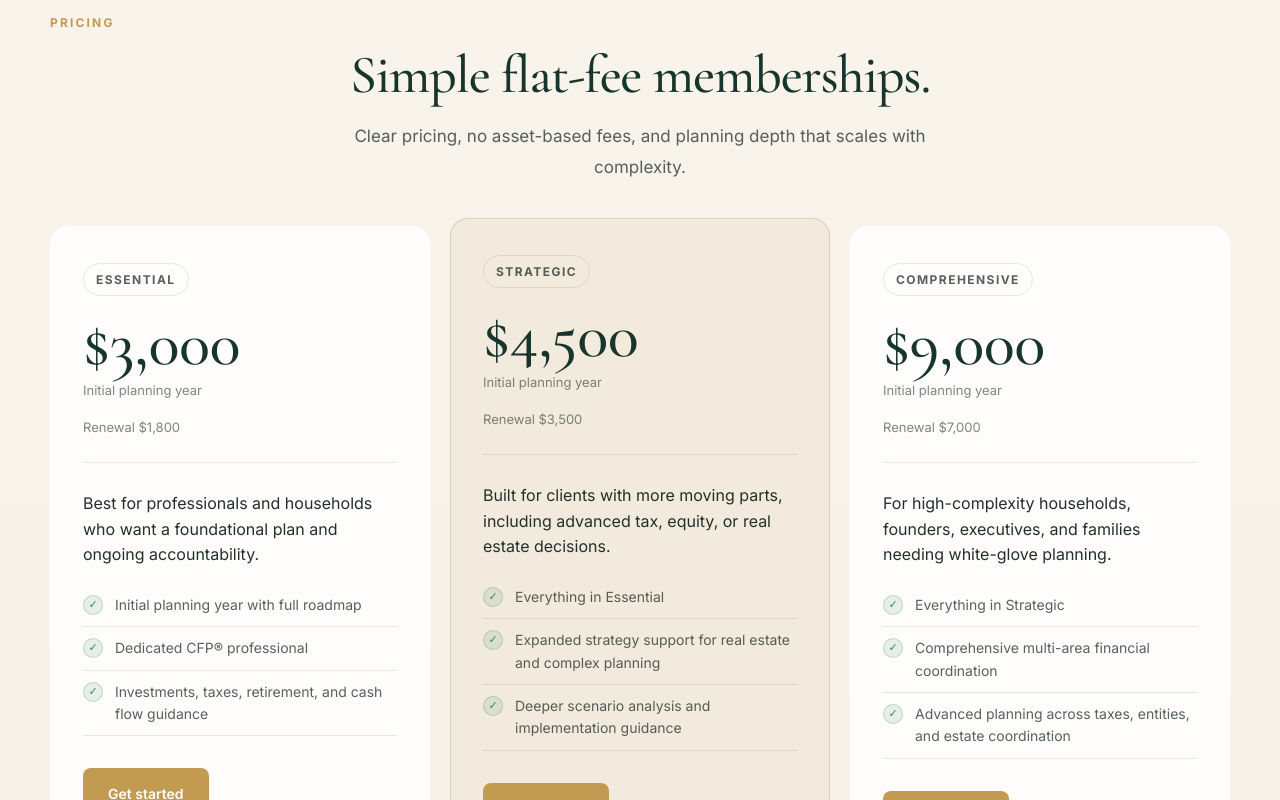
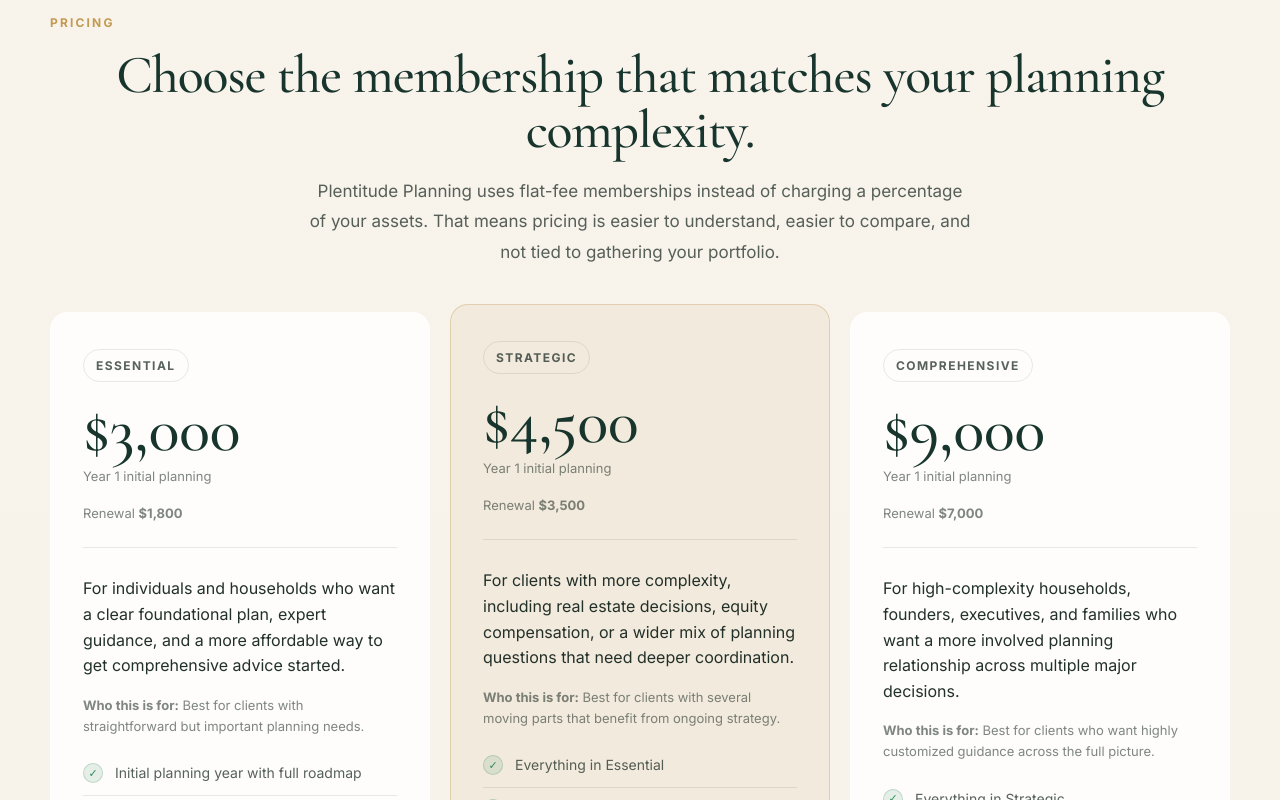
Before and after one commit to margohill2020-boop/PlentitudePlanning-Site, a Next.js app: page / in a window 1280 px wide. Shown: the part 3620-4420 px from the top of the page. Built offline with nearby package versions, Linux system fonts and the light colour scheme.

Commit message:
Refine pricing explanations to match competitor style

```diff
--- a/app/components/Site.tsx
+++ b/app/components/Site.tsx
@@ -32,21 +32,24 @@
     title: 'Essential',
     yearOne: '$3,000',
     renewal: '$1,800',
-    body: 'Best for professionals and households who want a foundational plan and ongoing accountability.',
+    body: 'For individuals and households who want a clear foundational plan, expert guidance, and a more affordable way to get comprehensive advice started.',
+    fit: 'Best for clients with straightforward but important planning needs.',
     features: ['Initial planning year with full roadmap', 'Dedicated CFP® professional', 'Investments, taxes, retirement, and cash flow guidance', 'Ongoing renewal support and plan updates'],
   },
   {
     title: 'Strategic',
     yearOne: '$4,500',
     renewal: '$3,500',
-    body: 'Built for clients with more moving parts, including advanced tax, equity, or real estate decisions.',
+    body: 'For clients with more complexity, including real estate decisions, equity compensation, or a wider mix of planning questions that need deeper coordination.',
+    fit: 'Best for clients with several moving parts that benefit from ongoing strategy.',
     features: ['Everything in Essential', 'Expanded strategy support for real estate and complex planning', 'Deeper scenario analysis and implementation guidance', 'Ongoing strategic reviews throughout the year'],
   },
   {
     title: 'Comprehensive',
     yearOne: '$9,000',
     renewal: '$7,000',
-    body: 'For high-complexity households, founders, executives, and families needing white-glove planning.',
+    body: 'For high-complexity households, founders, executives, and families who want a more involved planning relationship across multiple major decisions.',
+    fit: 'Best for clients who want highly customized guidance across the full picture.',
     features: ['Everything in Strategic', 'Comprehensive multi-area financial coordination', 'Advanced planning across taxes, entities, and estate coordination', 'Priority support and highly customized strategy work'],
   },
 ]
@@ -331,18 +334,19 @@
     <section className="section pricingDarkSection">
       <div className="container">
         <span className="sectionLabel">Pricing</span>
-        <h2 className="sectionHeading pricingHeading">Simple flat-fee memberships.</h2>
-        <p className="sectionIntro pricingIntro">Clear pricing, no asset-based fees, and planning depth that scales with complexity.</p>
+        <h2 className="sectionHeading pricingHeading">Choose the membership that matches your planning complexity.</h2>
+        <p className="sectionIntro pricingIntro">Plentitude Planning uses flat-fee memberships instead of charging a percentage of your assets. That means pricing is easier to understand, easier to compare, and not tied to gathering your portfolio.</p>
         <div className="pricingGrid pricingGridClean">
           {pricing.map((tier) => (
             <article className="pricingCardDark" key={tier.title}>
               <span className="priceTag">{tier.title}</span>
               <div className="price">{tier.yearOne}</div>
-              <p className="small">Initial planning year</p>
-              <p className="renewalLine">Renewal {tier.renewal}</p>
+              <p className="small">Year 1 initial planning</p>
+              <p className="renewalLine">Renewal <strong>{tier.renewal}</strong></p>
               <p>{tier.body}</p>
+              <p className="small"><strong>Who this is for:</strong> {tier.fit}</p>
               <ul className="featureList featureListDark">
-                {tier.features.slice(0, 3).map((feature) => <li key={feature}>{feature}</li>)}
+                {tier.features.map((feature) => <li key={feature}>{feature}</li>)}
               </ul>
               <Link className="btn btnPrimary" href="https://calendly.com/margohill">Get started</Link>
             </article>
```
